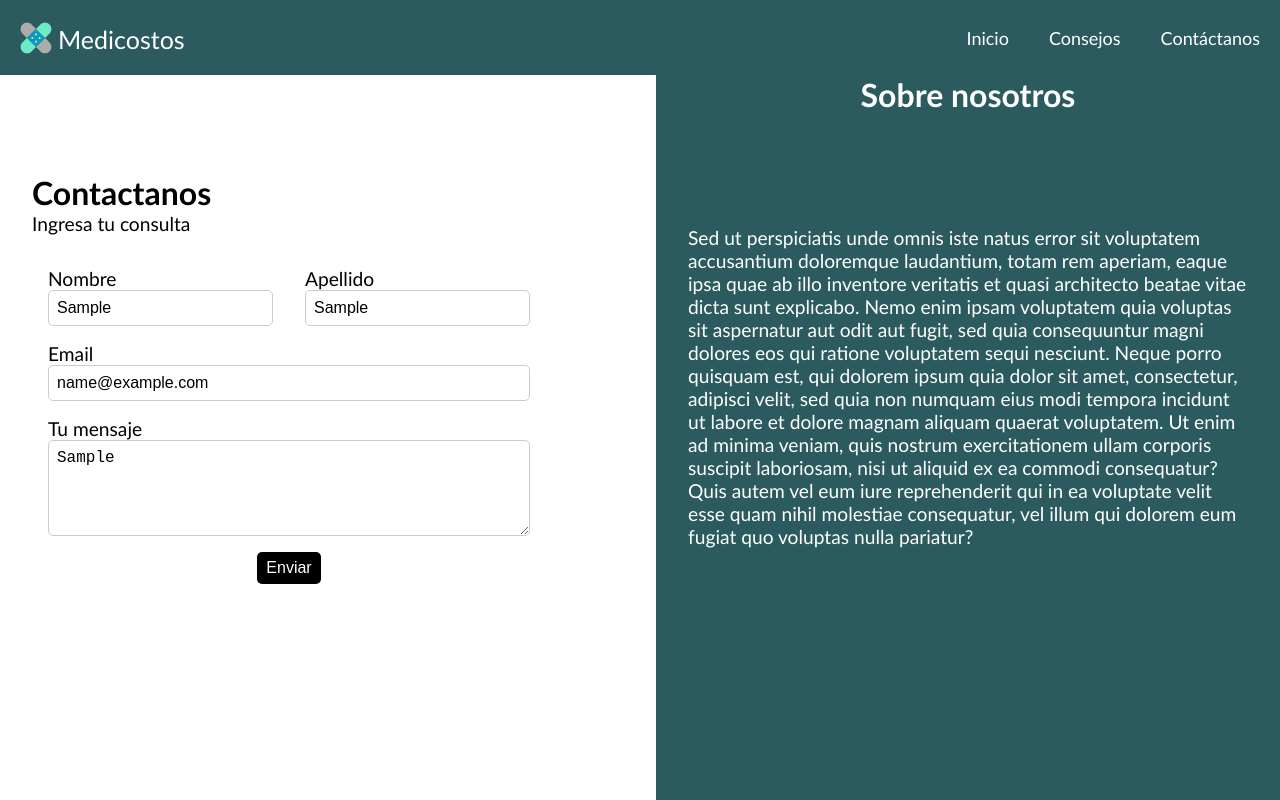
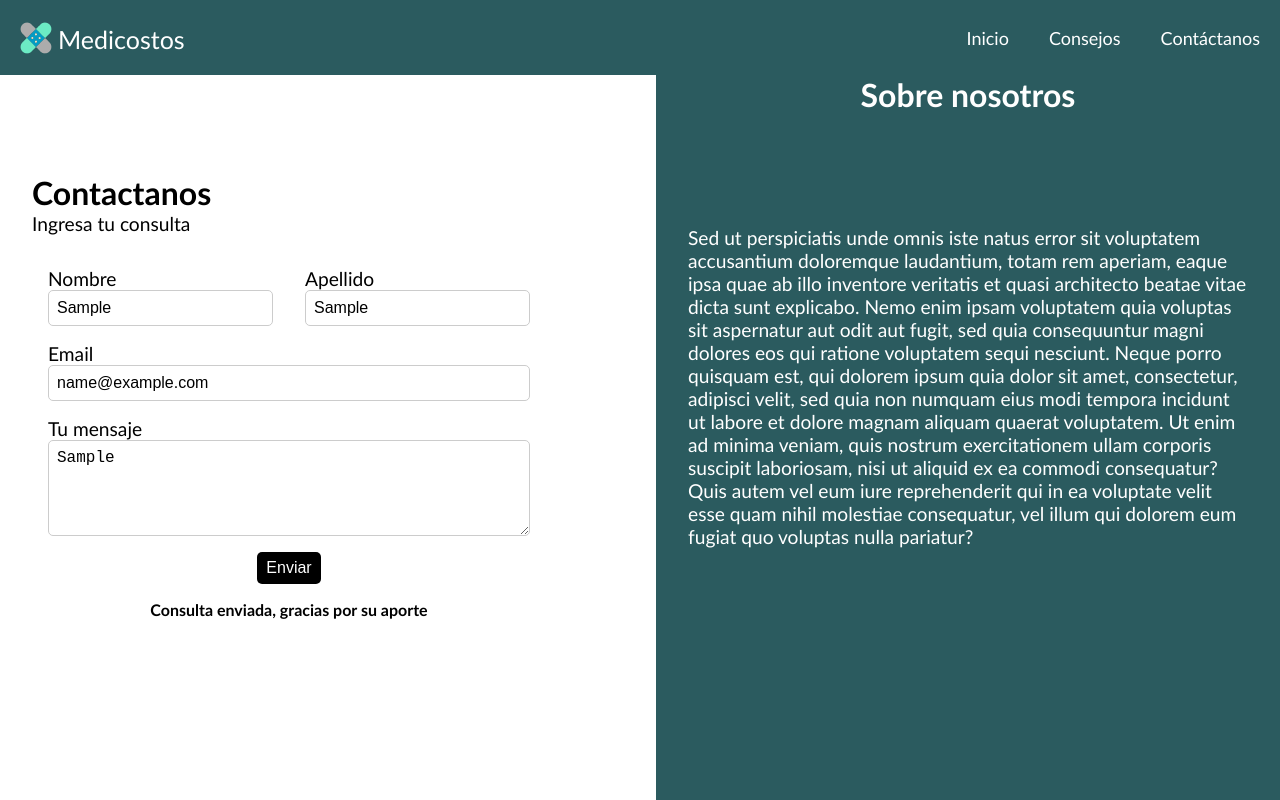
Before and after one commit to ttaxyy/medicostos, a React (Vite) app in the folder medicostos/: page /contactanos in a window 1280 px wide. Both pictures are taken after typing "Sample", "Sample", "name@example.com", "Sample" into the empty fields and a click on the button "Enviar". Built offline with nearby package versions, Linux system fonts and the light colour scheme; the HTML template or start-up script is replaced by a standard one.

Commit message:
poner textito a de confirmacion al mandar el formulario

```diff
--- a/medicostos/src/Contacto/Contacto.css
+++ b/medicostos/src/Contacto/Contacto.css
@@ -130,3 +130,16 @@ textarea {
     gap: 0;
   }
 }
+
+.form {
+  display: flex;
+  flex-direction: column;
+  height: 80%;
+  width: 100%;
+}
+.confirmacion > h2 {
+  display: flex;
+  padding: 1rem;
+  font-size: 100%;
+  justify-content: center;
+}
--- a/medicostos/src/Contacto/Contacto.jsx
+++ b/medicostos/src/Contacto/Contacto.jsx
@@ -21,12 +21,20 @@ function Contacto() {
     });
   };
 
+  const [confirmada, setConfirmada] = useState(false); // para que inicie en falso el mensaje de confirmada
+
+  const confirmacionClic = () => {
+    /* cambia la confirmada a true */
+    setConfirmada(true);
+  };
+
   // Función para manejar el envío del formulario.
   // Se ejecuta cuando el usuario envía el formulario.
   const handleSubmit = (e) => {
     e.preventDefault(); // Previene el comportamiento por defecto del formulario (recargar la página).
     console.log("Form data submitted:", formData); // Imprime los datos del formulario en la consola.
-    alert("consulta enviada, gracias por su aporte"); // Muestra una alerta indicando que el formulario fue enviado.
+    // alert("consulta enviada, gracias por su aporte"); // Muestra una alerta indicando que el formulario fue enviado.
+    confirmacionClic(); // va aqui el clic, por que? ni perra
   };
 
   return (
@@ -92,6 +100,11 @@ function Contacto() {
                 </div>
               </div>
             </form>
+            {confirmada && (
+              <div className="confirmacion">
+                <h2>Consulta enviada, gracias por su aporte</h2>
+              </div>
+            )}
           </div>
         </div>
       </div>
```
